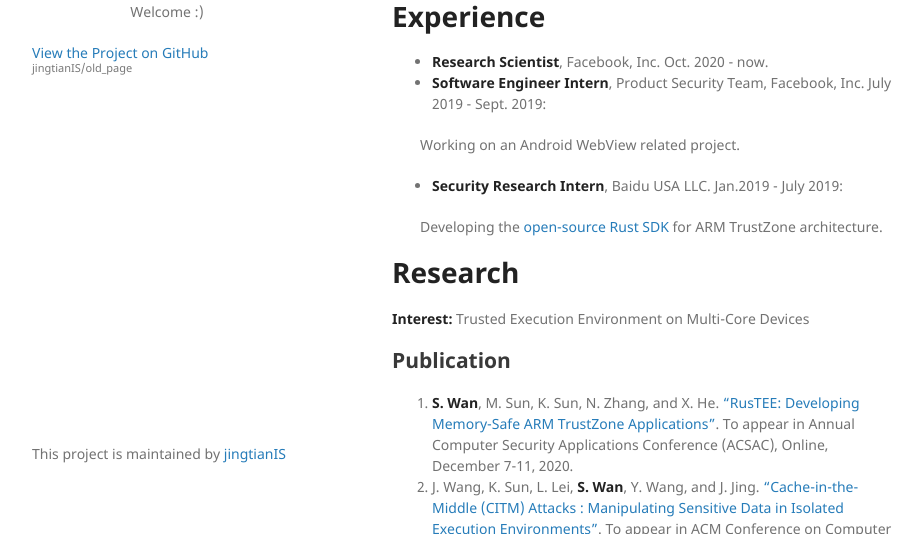
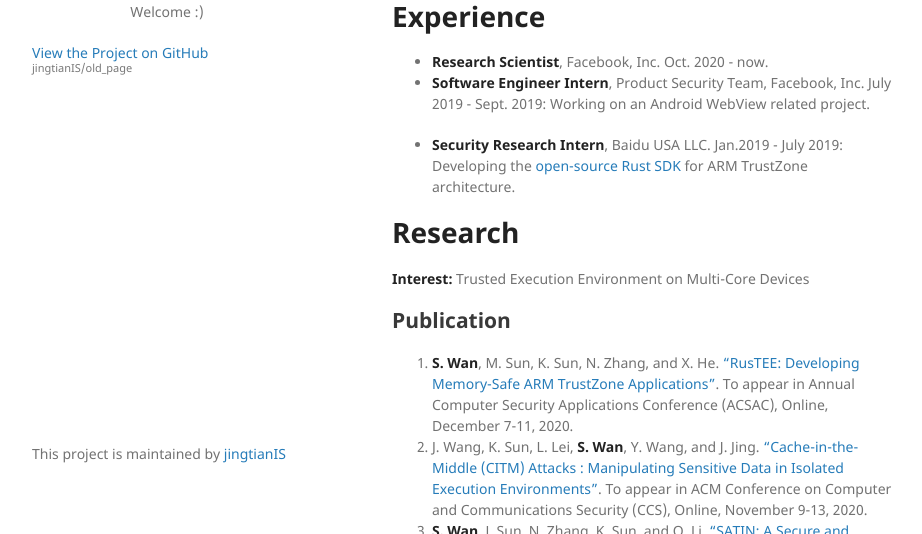
Before and after one commit to jingtianIS/old_page, a Jekyll site: the page built from index.md, in a window 1280 px wide and 900 px high, cut to the strip 366-900 px from the top of the window. Shown: the whole strip, without its empty margins (178-1100 px from the left). Built offline with Jekyll 4.4.1, drawn with Linux system fonts in a browser that asks for light colours; our own code applies the rules of GitHub Pages for plain Markdown files.

```diff
--- a/index.md
+++ b/index.md
@@ -18,13 +18,9 @@ Shengye Wan is a coder in Facebook. He received his Ph.D. ([dissertation][disser
 
 # Experience
 * **Research Scientist**, Facebook, Inc. Oct. 2020 - now.
-* **Software Engineer Intern**, Product Security Team, Facebook, Inc. July 2019 - Sept. 2019:
+* **Software Engineer Intern**, Product Security Team, Facebook, Inc. July 2019 - Sept. 2019: Working on an Android WebView related project.
 
-  Working on an Android WebView related project.
-
-* **Security Research Intern**, Baidu USA LLC. Jan.2019 - July 2019:
-
-  Developing the [open-source Rust SDK](https://github.com/mesalock-linux/rust-optee-trustzone-sdk) for ARM TrustZone architecture.
+* **Security Research Intern**, Baidu USA LLC. Jan.2019 - July 2019: Developing the [open-source Rust SDK](https://github.com/mesalock-linux/rust-optee-trustzone-sdk) for ARM TrustZone architecture.
 
 # Research
 **Interest:** Trusted Execution Environment on Multi-Core Devices
```
